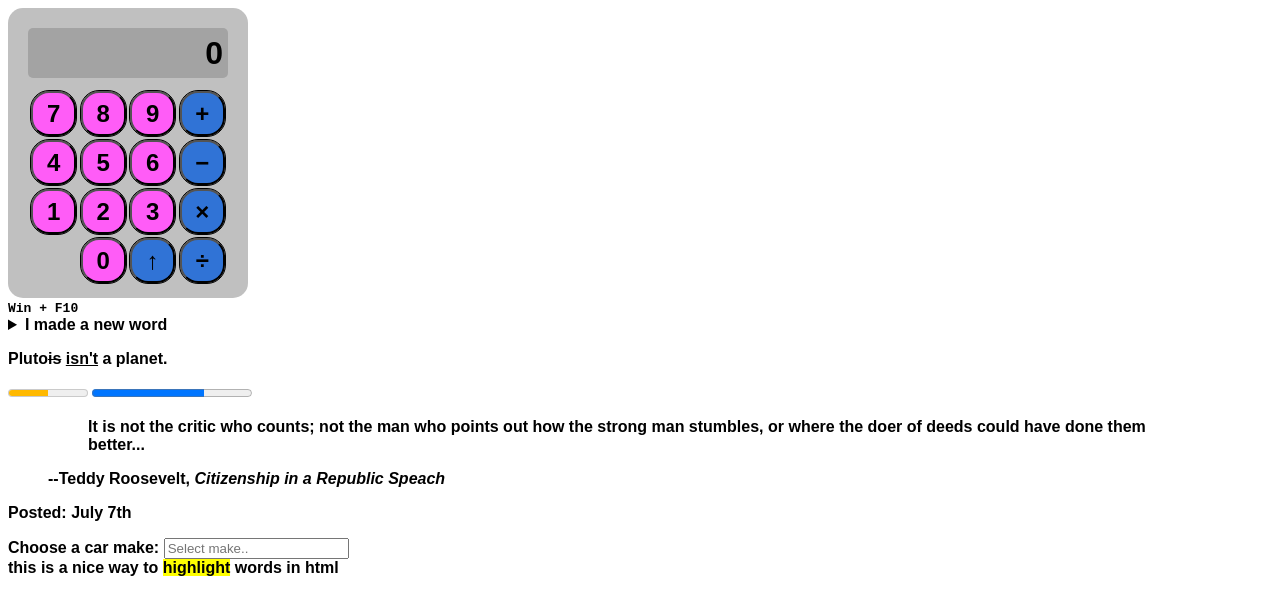
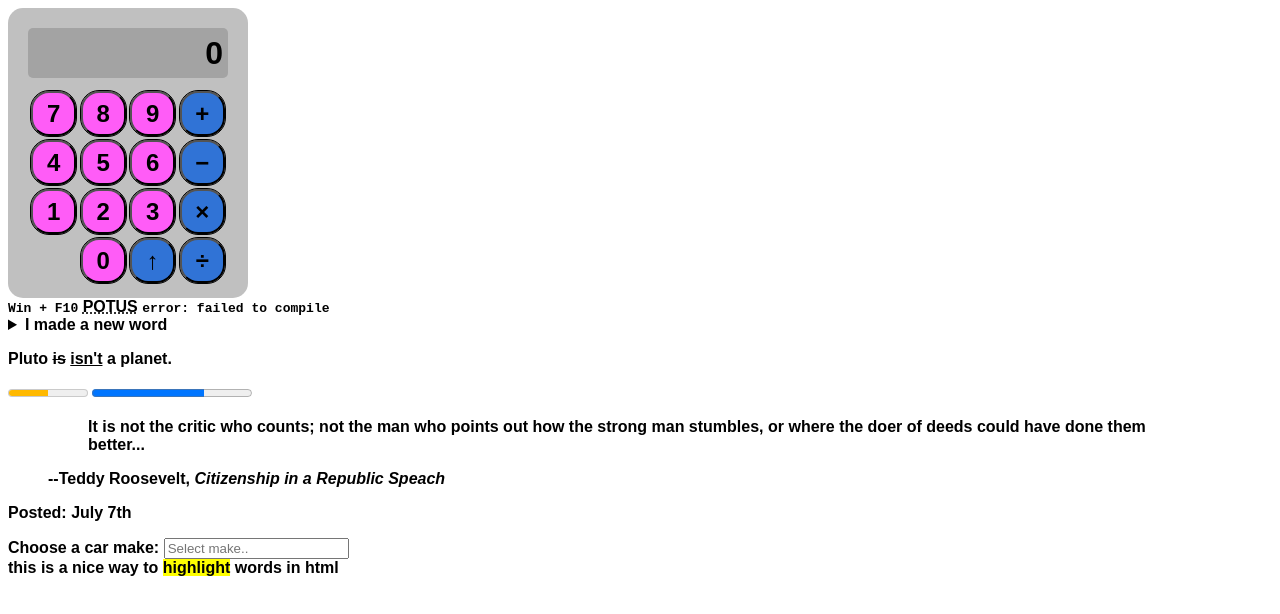
Before and after one commit to jtledon/jtledon.github.io, a plain HTML site: page index.html in a window 1280 px wide. Drawn offline with Linux system fonts and the light colour scheme.

Commit message:
adding more tags like abbr

```diff
--- a/index.html
+++ b/index.html
@@ -40,9 +40,9 @@
 	<div>
 		<kbd>Win + F10</kbd>
 
-		<abbr title=""></abbr>
+		<abbr title="President of the United States">POTUS</abbr>
 
-		<samp></samp>
+		<samp>error: failed to compile</samp>
 
 		<details>
 			<summary>
@@ -51,7 +51,7 @@
 			Plagarism
 		</details>
 
-		<p>Pluto<del>is</del> <ins>isn't</ins> a planet.</p>
+		<p>Pluto <del>is</del> <ins>isn't</ins> a planet.</p>
 
 		<meter min="0" max="100" low="59" high="90" optimum="90" value="50">50%</meter>
 		<progress id="project" max="100" value="70"> 70% </progress>
```
